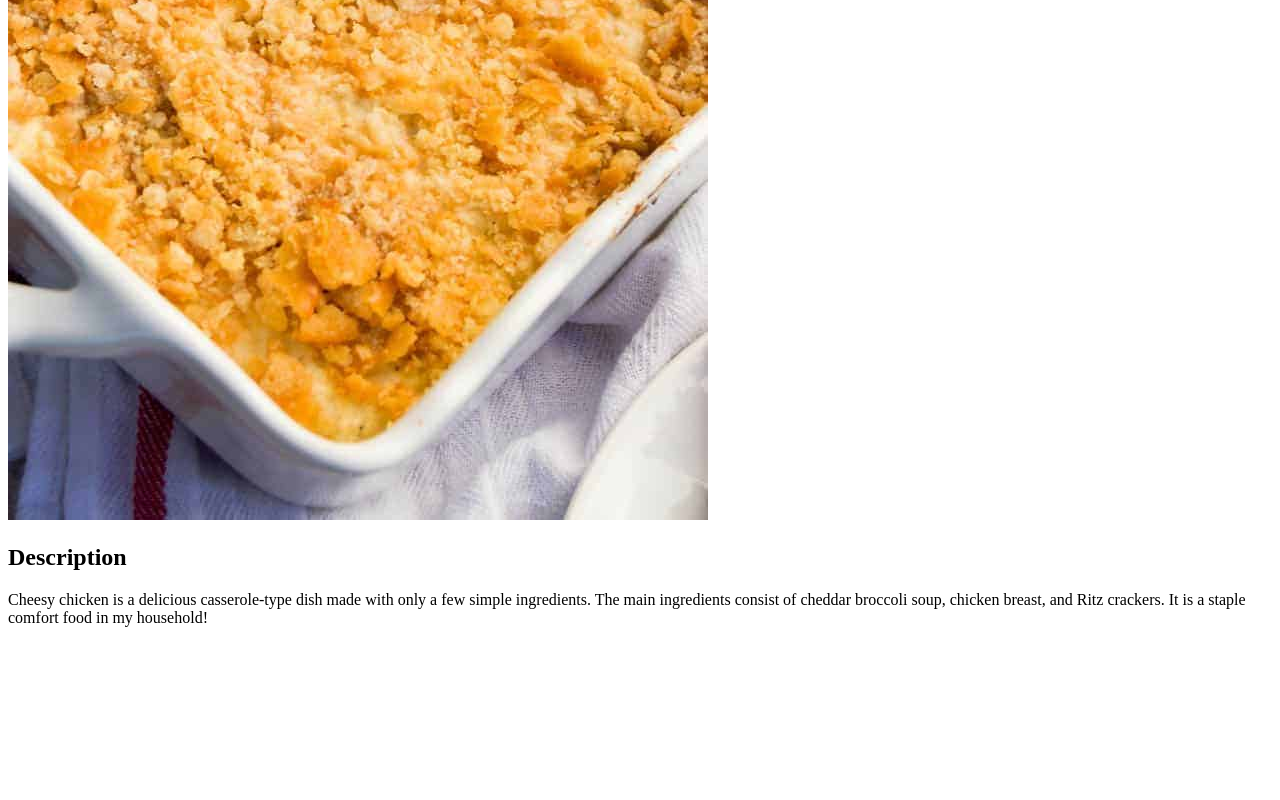
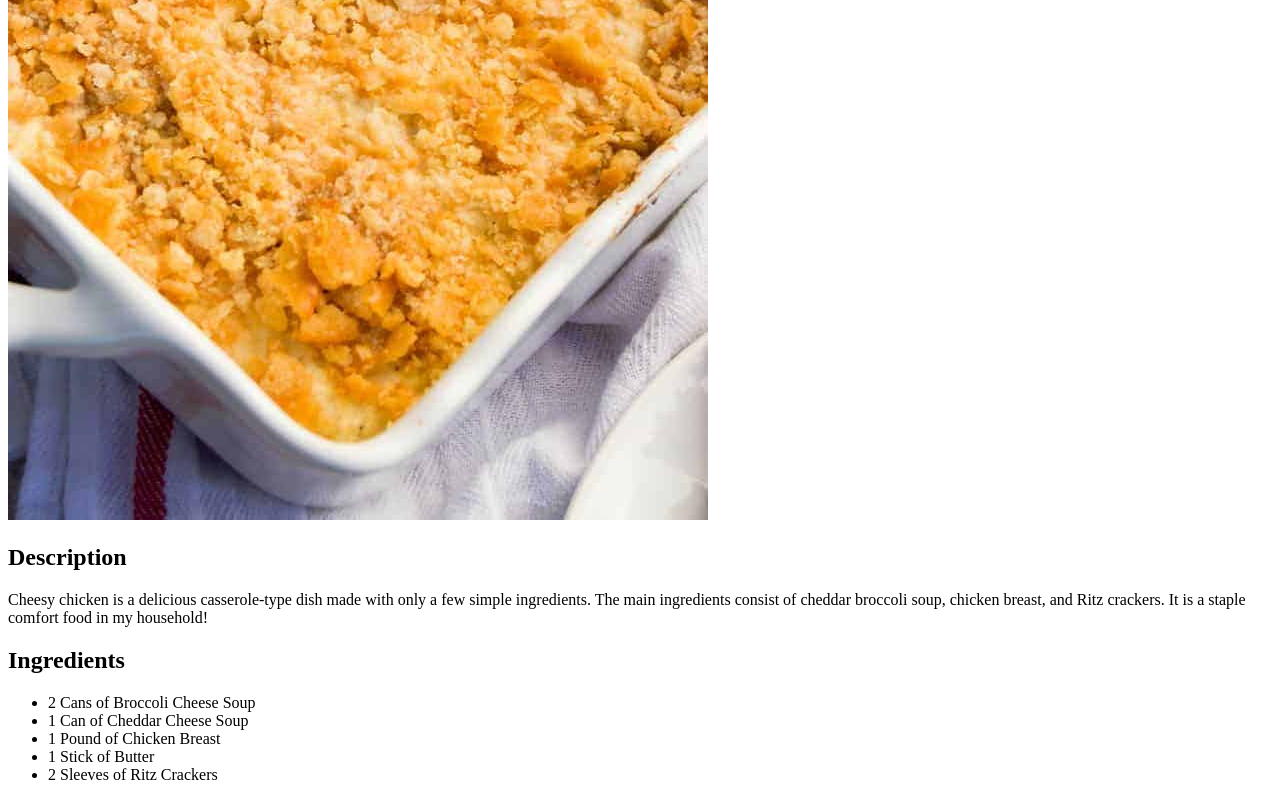
Before and after one commit to BMerc15/odin-recipes, a plain HTML site: page recipes/cheesy-chicken.html in a window 1280 px wide. Shown: the part 613-1413 px from the top of the page. Before the commit the page ends 1256 px from the top, so only its background shows below. Drawn offline with Linux system fonts and the light colour scheme.

Commit message:
Add ingredients list

```diff
--- a/recipes/cheesy-chicken.html
+++ b/recipes/cheesy-chicken.html
@@ -12,5 +12,14 @@
 
         <h2>Description</h2>
         <p>Cheesy chicken is a delicious casserole-type dish made with only a few simple ingredients. The main ingredients consist of cheddar broccoli soup, chicken breast, and Ritz crackers. It is a staple comfort food in my household! </p>
+
+        <h2>Ingredients</h2>
+        <ul>
+            <li>2 Cans of Broccoli Cheese Soup</li>
+            <li>1 Can of Cheddar Cheese Soup</li>
+            <li>1 Pound of Chicken Breast</li>
+            <li>1 Stick of Butter</li>
+            <li>2 Sleeves of Ritz Crackers</li>
+        </ul>
     </body>
 </html>
```
